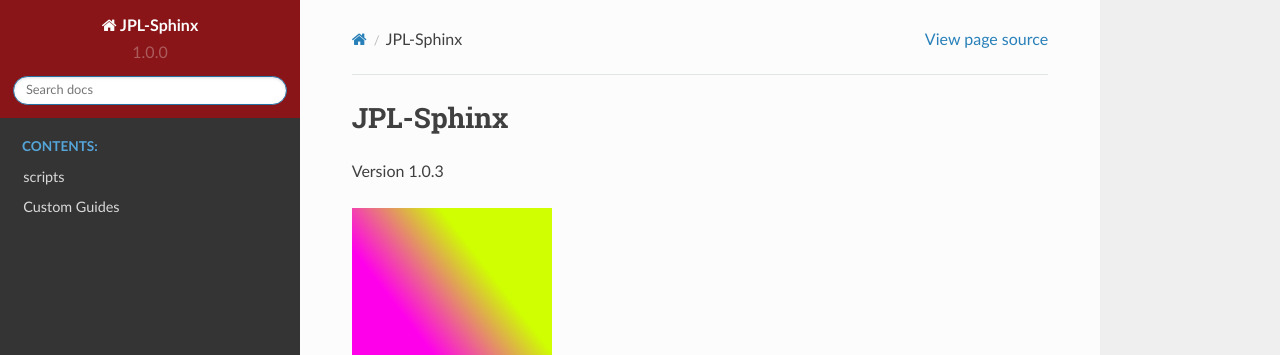
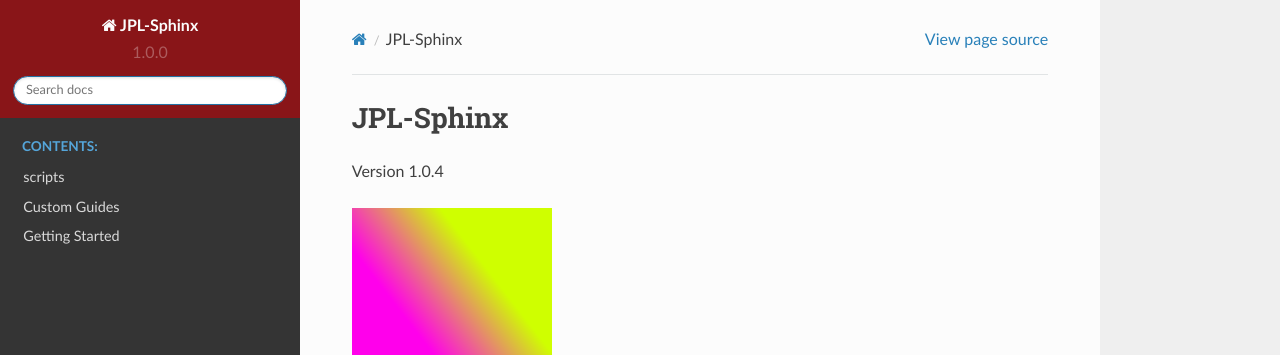
Before and after one commit to Keysight/jpl-sphinx, a Sphinx documentation site: the page built from docs/index.rst, in a window 1280 px wide and 1400 px high. Shown: the top 355 px of the window. Built offline with Sphinx 7.4.7 and the Read the Docs theme 2.0.0, drawn with Linux system fonts in a browser that asks for light colours; some of the changed text lies outside the part shown.

Commit message:
added the getting started

```diff
--- a/docs/custom/index.rst
+++ b/docs/custom/index.rst
@@ -2,6 +2,7 @@ Custom Guides
 =============
 
 .. toctree::
-   :maxdepth: 2
+   :maxdepth: 1
 
    helloWorld.rst
+   getting_started.rst
--- a/docs/index.rst
+++ b/docs/index.rst
@@ -6,7 +6,7 @@
 JPL-Sphinx
 ====================================================================
 
-Version 1.0.3
+Version 1.0.4
 
 .. image:: _static/raster/gradient-200x200.png
 .. image:: _static/vector/logos.svg
@@ -17,6 +17,7 @@ Version 1.0.3
 
    resources/scripts/modules.rst
    custom/index.rst
+   custom/getting_started.rst
 
 Indices and tables
 ==================
```
Also changed, not shown: docs/custom/getting_started.rst (added, +8 -0 lines).
